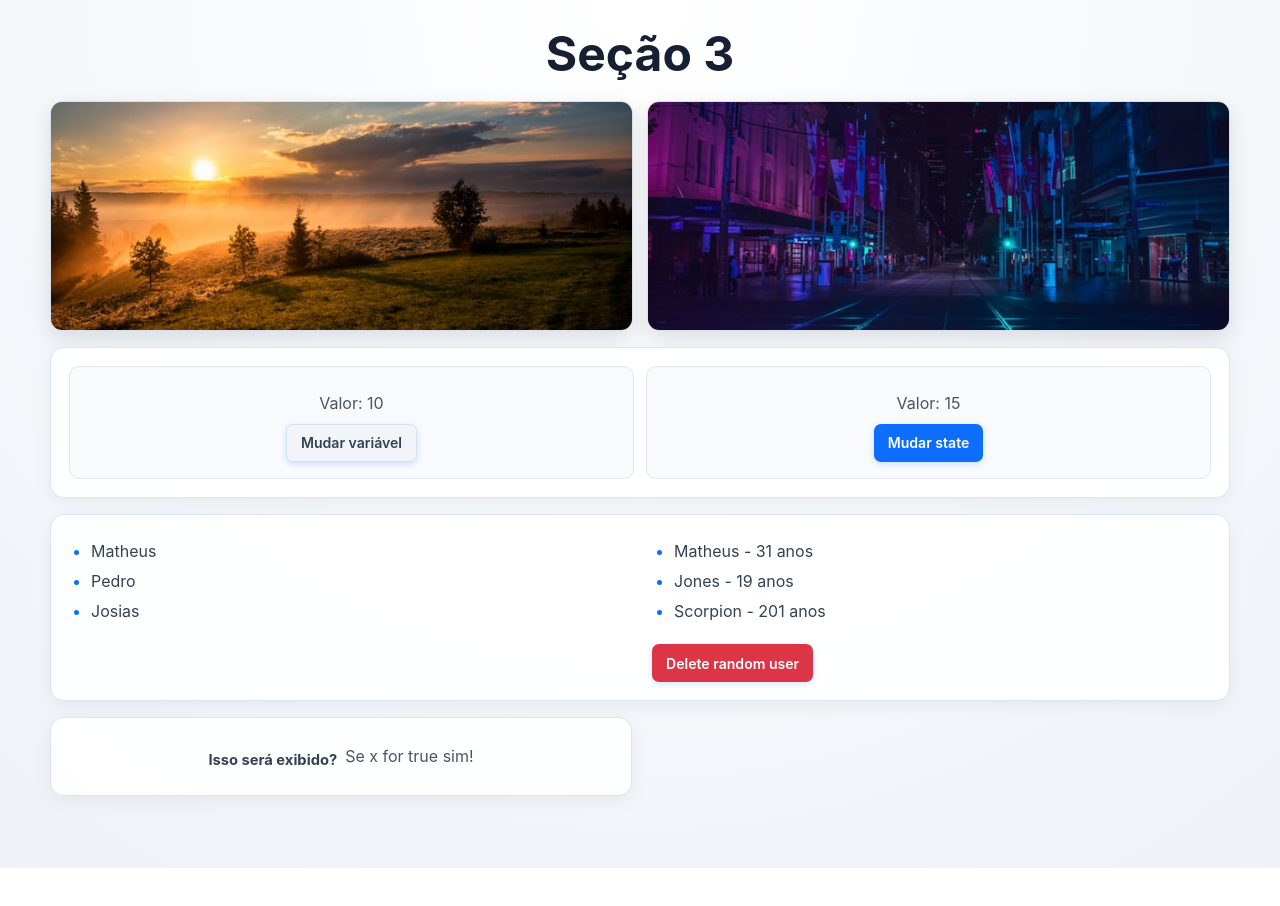
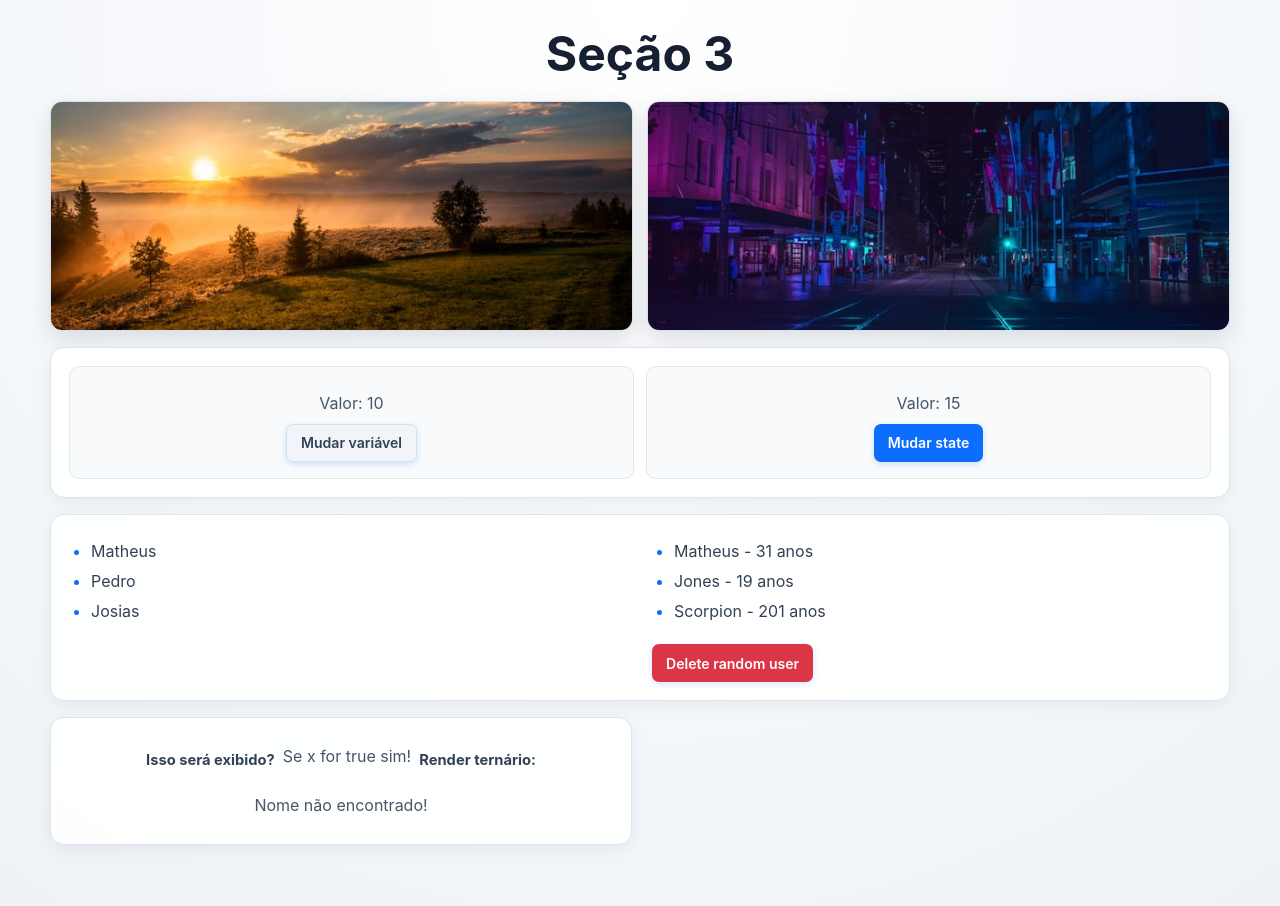
Before and after one commit to CaueRls/Revisao-react, a React (Vite) app: page / in a window 1280 px wide. Shown: the top 906 px of the page. Before the commit the page ends 868 px from the top, so only its background shows below. Built offline with nearby package versions, Linux system fonts and the light colour scheme.

Commit message:
feat: add ternary rendering example

```diff
--- a/src/components/ConditionalRender.jsx
+++ b/src/components/ConditionalRender.jsx
@@ -1,15 +1,28 @@
 import React from "react";
 
 const ConditionalRender = () => {
-  // Altere para false e observe a diferença na interface.
   const x = true;
+  const name = "Matheus";
 
   return (
     <div>
       <h3>Isso será exibido?</h3>
 
-      {/* O parágrafo só será renderizado quando x for true. */}
+      {/* Renderiza somente se x for true. */}
       {x && <p>Se x for true sim!</p>}
+
+      <h3>Render ternário:</h3>
+
+      {/* O ternário escolhe entre duas alternativas. */}
+      {name === "João" ? (
+        <div>
+          <p>O nome é João</p>
+        </div>
+      ) : (
+        <div>
+          <p>Nome não encontrado!</p>
+        </div>
+      )}
     </div>
   );
 };
```
